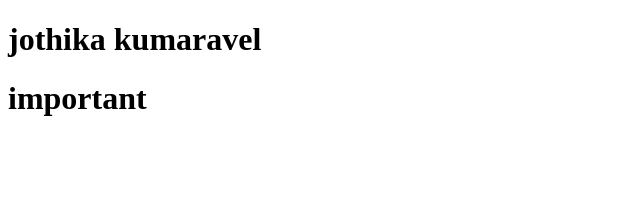
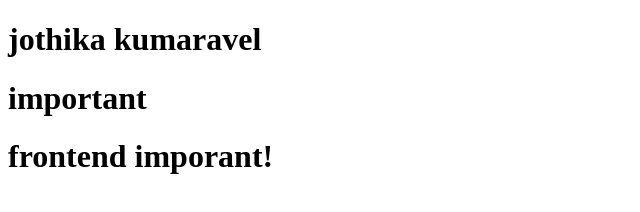
Before and after one commit to jothika-08-joo/samplerepo, a plain HTML site: page index.html in a window 1280 px wide. Shown: the whole page, without its empty margins (0-640 px from the left). Drawn offline with Linux system fonts and the light colour scheme.

Commit message:
fix : added important line

```diff
--- a/index.html
+++ b/index.html
@@ -8,5 +8,6 @@
 <body>
     <h1>jothika kumaravel</h1>
     <h1>important</h1>
+    <h1>frontend imporant!</h1>
 </body>
 </html>
```
